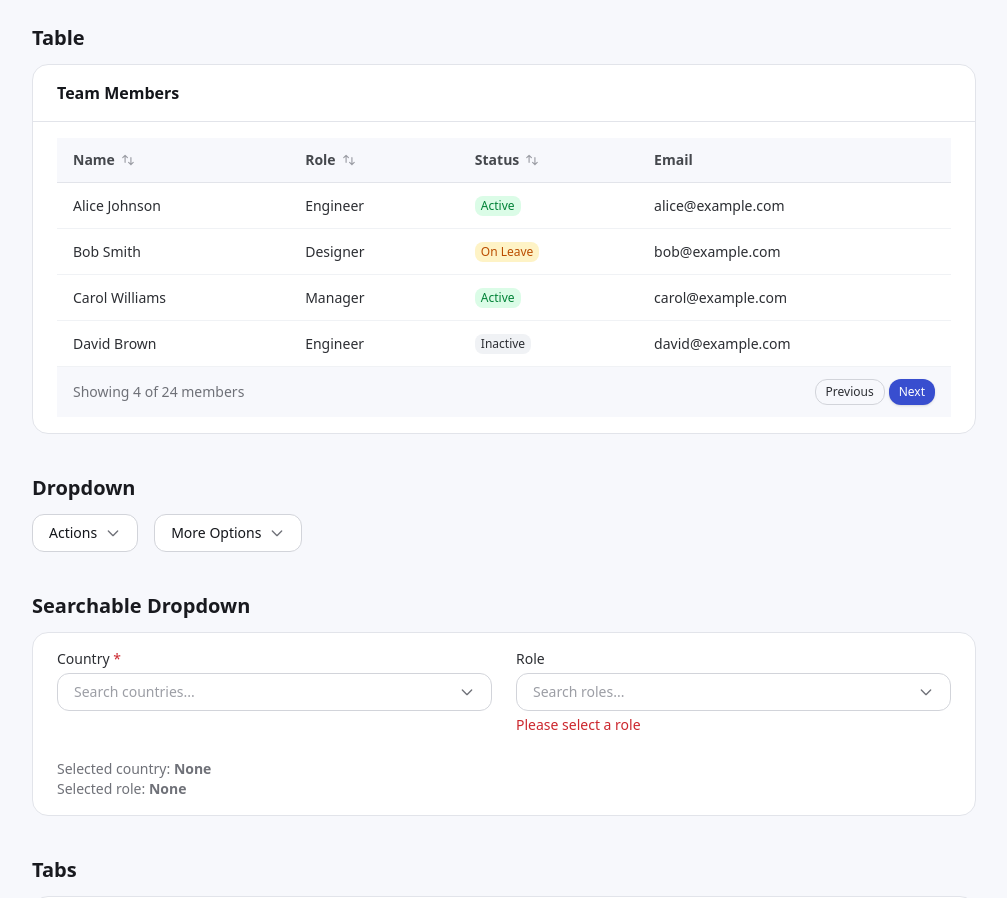
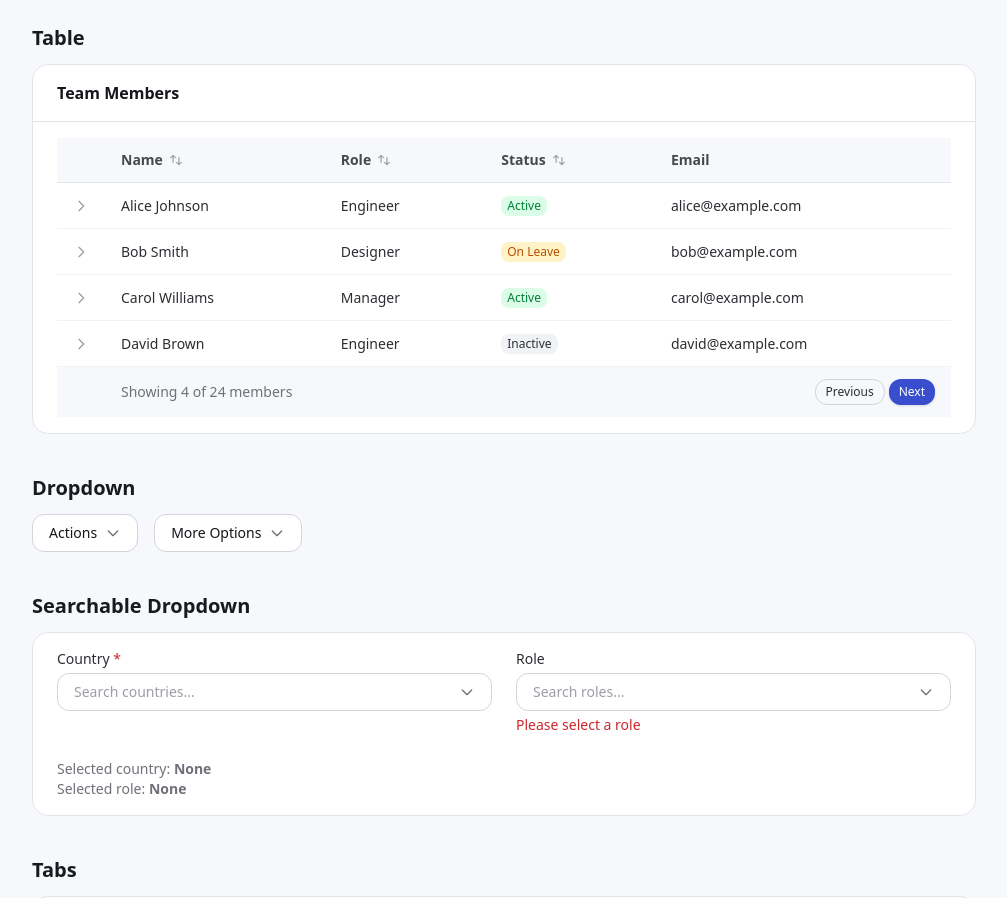
Before and after one commit to DhandyF/ui-assets, a Vue app: page / in a window 1280 px wide. Shown: the part 1720-2618 px from the top of the page, without its empty margins (136-1143 px from the left). Built offline with nearby package versions, Linux system fonts and the light colour scheme.

Commit message:
update: table expanded row

```diff
--- a/src/App.vue
+++ b/src/App.vue
@@ -18,10 +18,10 @@ const tableColumns = [
 ]
 
 const tableRows = [
-  { name: 'Alice Johnson', role: 'Engineer', status: 'Active', email: 'alice@example.com' },
-  { name: 'Bob Smith', role: 'Designer', status: 'On Leave', email: 'bob@example.com' },
-  { name: 'Carol Williams', role: 'Manager', status: 'Active', email: 'carol@example.com' },
-  { name: 'David Brown', role: 'Engineer', status: 'Inactive', email: 'david@example.com' },
+  { name: 'Alice Johnson', role: 'Engineer', status: 'Active', email: 'alice@example.com', department: 'Engineering', joined: 'Jan 2023' },
+  { name: 'Bob Smith', role: 'Designer', status: 'On Leave', email: 'bob@example.com', department: 'Design', joined: 'Mar 2022' },
+  { name: 'Carol Williams', role: 'Manager', status: 'Active', email: 'carol@example.com', department: 'Product', joined: 'Aug 2021' },
+  { name: 'David Brown', role: 'Engineer', status: 'Inactive', email: 'david@example.com', department: 'Engineering', joined: 'Nov 2023' },
 ]
 
 const formName = ref('')
@@ -149,11 +149,27 @@ const roles = ['Engineer', 'Designer', 'Product Manager', 'Data Analyst', 'DevOp
       <h2 class="text-xl font-semibold text-surface-800">Table</h2>
       <Card variant="bordered" class="p-0">
         <template #header><span class="font-semibold">Team Members</span></template>
-        <Table :columns="tableColumns" :rows="tableRows">
+        <Table :columns="tableColumns" :rows="tableRows" expandable>
           <template #status="{ value }">
             <Badge :variant="value === 'Active' ? 'success' : value === 'On Leave' ? 'warning' : 'default'" size="sm">
               {{ value }}
             </Badge>
+          </template>
+          <template #expanded="{ row }">
+            <div class="grid grid-cols-1 md:grid-cols-3 gap-4 text-sm">
+              <div>
+                <p class="text-surface-500">Email</p>
+                <p class="font-medium text-surface-800">{{ row.email }}</p>
+              </div>
+              <div>
+                <p class="text-surface-500">Department</p>
+                <p class="font-medium text-surface-800">{{ row.department }}</p>
+              </div>
+              <div>
+                <p class="text-surface-500">Joined</p>
+                <p class="font-medium text-surface-800">{{ row.joined }}</p>
+              </div>
+            </div>
           </template>
           <template #footer>
             <div class="flex items-center justify-between text-sm text-surface-500">
--- a/src/components/ui/Table.vue
+++ b/src/components/ui/Table.vue
@@ -3,6 +3,7 @@
     <table class="w-full text-left text-sm">
       <thead>
         <tr class="border-b border-surface-200 bg-surface-50">
+          <th v-if="expandable" class="w-10 px-4 py-3"></th>
           <th
             v-for="col in columns"
             :key="col.key"
@@ -21,21 +22,38 @@
           </th>
         </tr>
       </thead>
-      <tbody>
+      <template v-for="(row, i) in sortedRows" :key="i">
         <tr
-          v-for="(row, i) in sortedRows"
-          :key="i"
           class="border-b border-surface-100 hover:bg-surface-50/50 transition-colors"
+          :class="{ 'cursor-pointer': expandable }"
+          @click="expandable && toggleExpand(i)"
         >
+          <td v-if="expandable" class="w-10 px-4 py-3">
+            <svg
+              class="w-4 h-4 text-surface-400 transition-transform duration-200"
+              :class="{ 'rotate-90': expandedRows.has(i) }"
+              fill="none" viewBox="0 0 24 24" stroke="currentColor" stroke-width="2"
+            ><path stroke-linecap="round" stroke-linejoin="round" d="M9 5l7 7-7 7"/></svg>
+          </td>
           <td v-for="col in columns" :key="col.key" class="px-4 py-3 text-surface-700">
             <slot :name="col.key" :row="row" :value="row[col.key]">
               {{ row[col.key] }}
             </slot>
           </td>
         </tr>
-      </tbody>
+        <tr v-if="expandable && expandedRows.has(i)">
+          <td :colspan="columns.length + 1" class="p-0">
+            <Transition name="expand">
+              <div v-if="expandedRows.has(i)" class="px-6 py-4 bg-surface-50/60 border-b border-surface-100">
+                <slot name="expanded" :row="row" :index="i" />
+              </div>
+            </Transition>
+          </td>
+        </tr>
+      </template>
       <tfoot v-if="$slots.footer">
         <tr class="bg-surface-50">
+          <td v-if="expandable" class="px-4 py-3"></td>
           <td :colspan="columns.length" class="px-4 py-3">
             <slot name="footer" />
           </td>
@@ -51,10 +69,12 @@ import { ref, computed } from 'vue'
 const props = defineProps({
   columns: { type: Array, required: true },
   rows: { type: Array, default: () => [] },
+  expandable: { type: Boolean, default: false },
 })
 
 const sortKey = ref(null)
 const sortOrder = ref('asc')
+const expandedRows = ref(new Set())
 
 function toggleSort(key) {
   if (sortKey.value === key) {
@@ -63,6 +83,16 @@ function toggleSort(key) {
     sortKey.value = key
     sortOrder.value = 'asc'
   }
+}
+
+function toggleExpand(index) {
+  const next = new Set(expandedRows.value)
+  if (next.has(index)) {
+    next.delete(index)
+  } else {
+    next.add(index)
+  }
+  expandedRows.value = next
 }
 
 const sortedRows = computed(() => {
@@ -75,3 +105,10 @@ const sortedRows = computed(() => {
   })
 })
 </script>
+
+<style>
+.expand-enter-active { transition: all 0.2s ease-out; }
+.expand-leave-active { transition: all 0.15s ease-in; }
+.expand-enter-from, .expand-leave-to { opacity: 0; max-height: 0; padding-top: 0; padding-bottom: 0; }
+.expand-enter-to, .expand-leave-from { opacity: 1; max-height: 500px; }
+</style>
```
